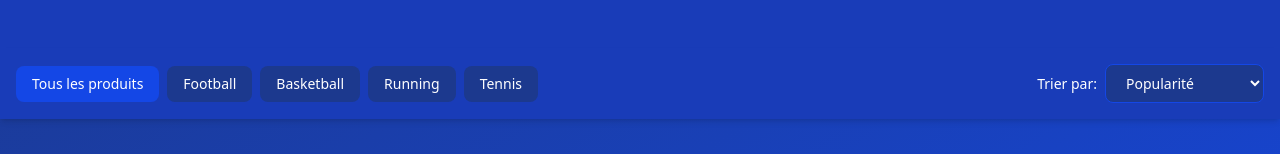
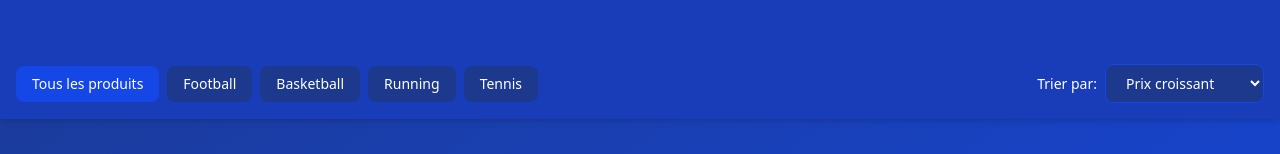
Before and after one commit to JoharyJonathan/sports, a Vue app in the folder front/: page /products in a window 1280 px wide. Shown: the part 220-374 px from the top of the page. Built offline with nearby package versions, Linux system fonts and the light colour scheme; no server answers.

Commit message:
Products view optimisation

```diff
--- a/front/src/views/Products.vue
+++ b/front/src/views/Products.vue
@@ -32,11 +32,13 @@
         </div>
         <div class="flex items-center gap-2 w-full md:w-auto">
           <label class="text-sm whitespace-nowrap">Trier par:</label>
-          <select class="bg-blue-900 border border-blue-700 rounded-lg px-4 py-2 text-sm focus:outline-none focus:ring-2 focus:ring-yellow-500 w-full md:w-auto">
-            <option>Popularité</option>
-            <option>Prix croissant</option>
-            <option>Prix décroissant</option>
-            <option>Nouveautés</option>
+          <select
+            v-model="sortOption"
+            @change="changePage(1)"
+            class="bg-blue-900 border border-blue-700 rounded-lg px-4 py-2 text-sm focus:outline-none focus:ring-2 focus:ring-yellow-500 w-full md:w-auto"
+          >
+            <option value="asc">Prix croissant</option>
+            <option value="desc">Prix décroissant</option>
           </select>
         </div>
       </div>
@@ -136,13 +138,22 @@
       return {
         products: [],
         currentPage: 1,
-        itemsPerPage: 8
+        itemsPerPage: 8,
+        sortOption: 'asc',
       };
     },
     created() {
       this.fetchProducts();
     },
     computed: {
+      sortedProducts() {
+        if (this.sortOption === 'asc') {
+          return [...this.products].sort((a, b) => a.price - b.price);
+        } else if (this.sortOption === 'desc') {
+          return [...this.products].sort((a, b) => b.price - a.price);
+        }
+        return this.products;
+      },
       paginatedProducts() {
         const start = (this.currentPage - 1) * this.itemsPerPage;
         const end = start + this.itemsPerPage;
```
